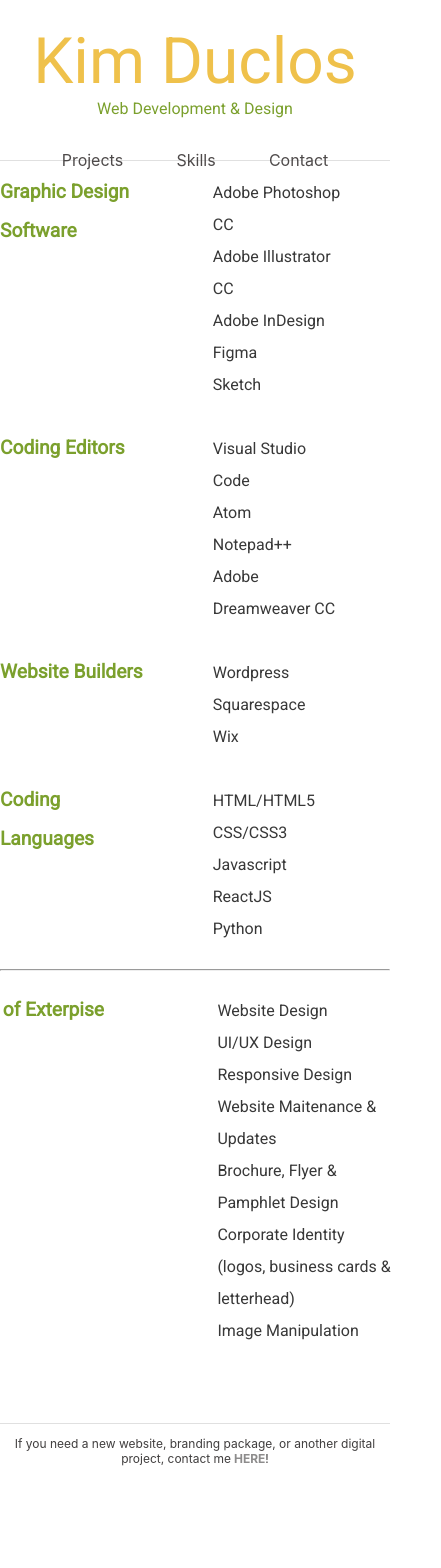
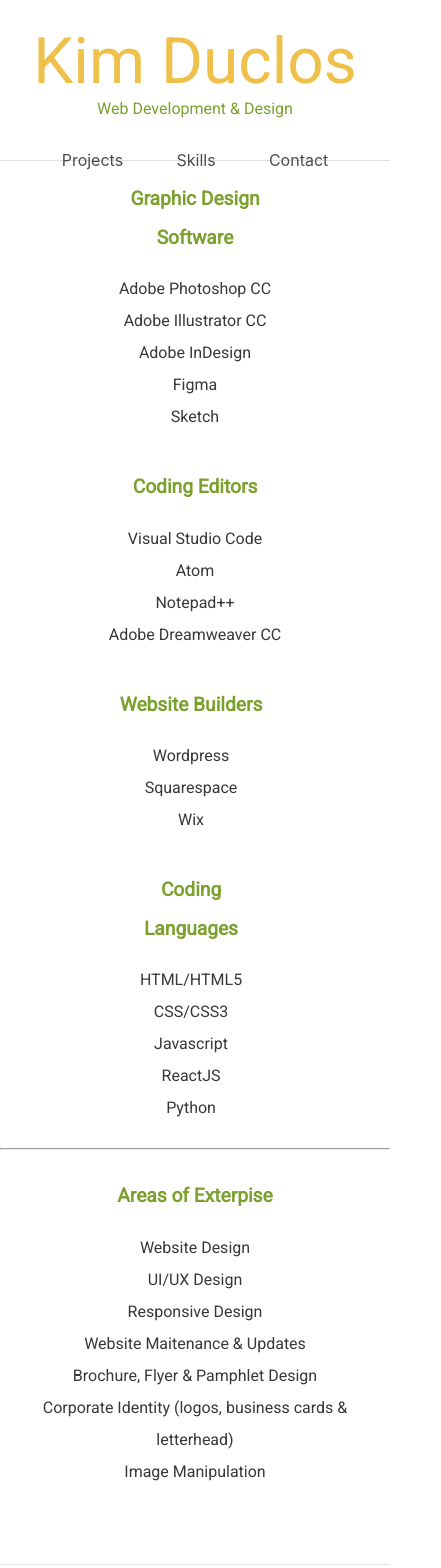
Before and after one commit to KimDuclos/kimduclos.github.io, a React (Create React App) app: page /skills in a window 390 px wide. Shown: the top 1568 px of the page, 441 px wide, since content can reach past the window. Before the commit the page ends 1478 px from the top, so only its background shows below. Built offline with nearby package versions, Linux system fonts and the light colour scheme.

Commit message:
skills responsive to mobile

```diff
--- a/src/skills/skillSection.scss
+++ b/src/skills/skillSection.scss
@@ -6,7 +6,9 @@
     display: flex;
     flex-direction: row;
     @media screen and (max-width: $break-mobile) {
-
+      width: 95%;
+      display: flex;
+      flex-direction: column;
     }
   .title {
     color: #7ba02d;
@@ -16,6 +18,10 @@
     line-height: 2em;
     width: 11em;
     margin: .65em 3em 0 0;
+    @media screen and (max-width: $break-mobile) {
+      margin: 1em 0 0 0;
+      width: auto;
+    }
   }
 
   .list {
@@ -23,5 +29,9 @@
     line-height: 2em;
     width: 11em;
     margin: 0 3em 0 0;
+    @media screen and (max-width: $break-mobile) {
+      margin: 0;
+      width: auto;
+    }
   }
 }
--- a/src/skills/skills.scss
+++ b/src/skills/skills.scss
@@ -11,11 +11,14 @@
   flex-direction: column;
   justify-content: center;
   margin: 2em 0 0 0;
-  @media screen and (max-width: 1000px) {
+  @media screen and (max-width: $break-1000) {
     width: 100%;
   }
   @media screen and (max-width: $break-mobile) {
-    margin: 0;
+    margin: 0 auto 0 auto;
+    width: 85%;
+    align-items: center;
+    text-align: center;
   }
   .skillsTopRow {
     display: flex;
@@ -28,6 +31,7 @@
     }
     @media screen and (max-width: $break-mobile) {
       margin: 0;
+      align-items: center;
     }
   }
   .skillsBottomRow {
@@ -54,6 +58,8 @@
   justify-content: center;
   margin: 3em 0 0 0;
   @media screen and (max-width: $break-mobile) {
-    margin: 0;
+    margin: 0 auto 0 auto;
+    width: 85%;
+    text-align: center;
   }
 }
```
